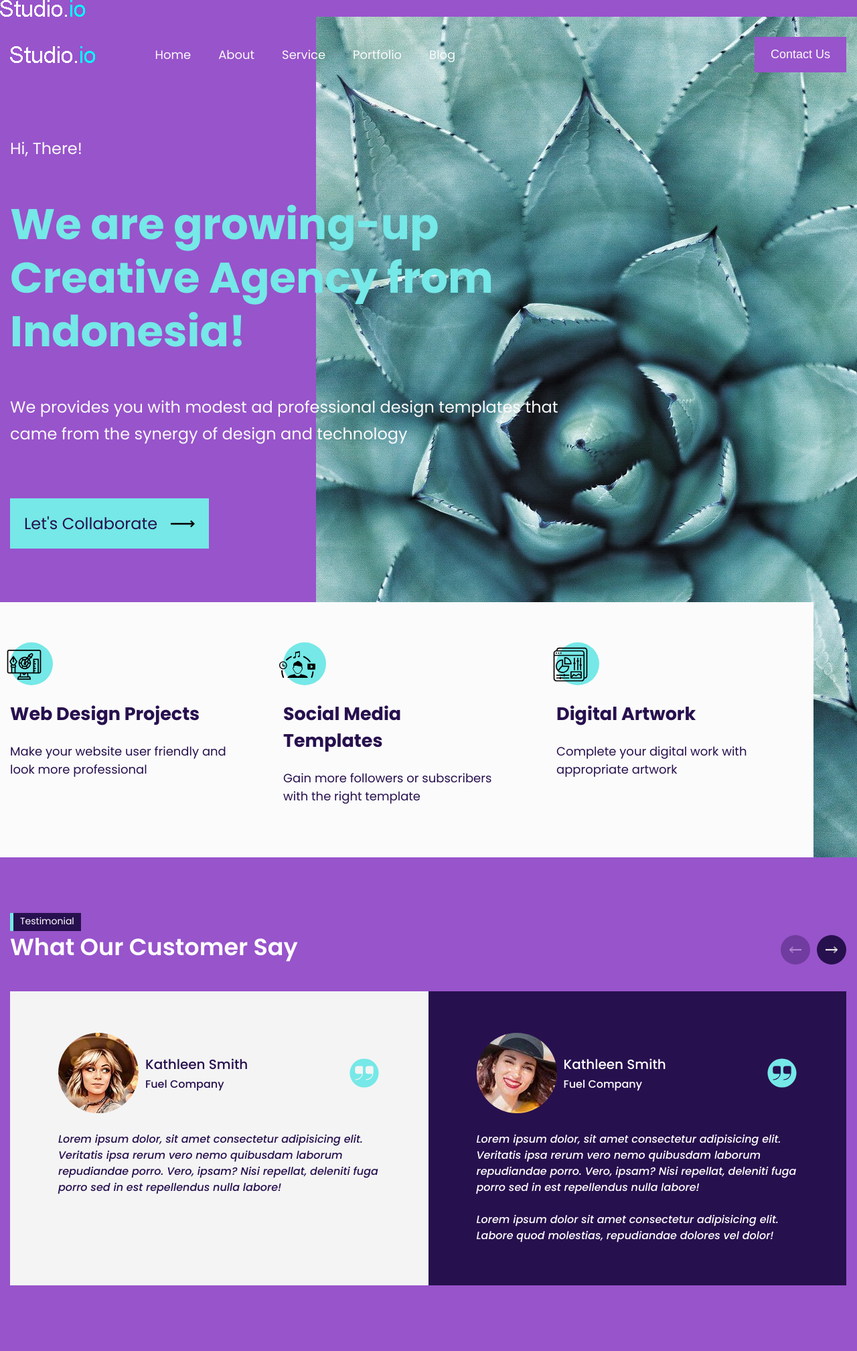
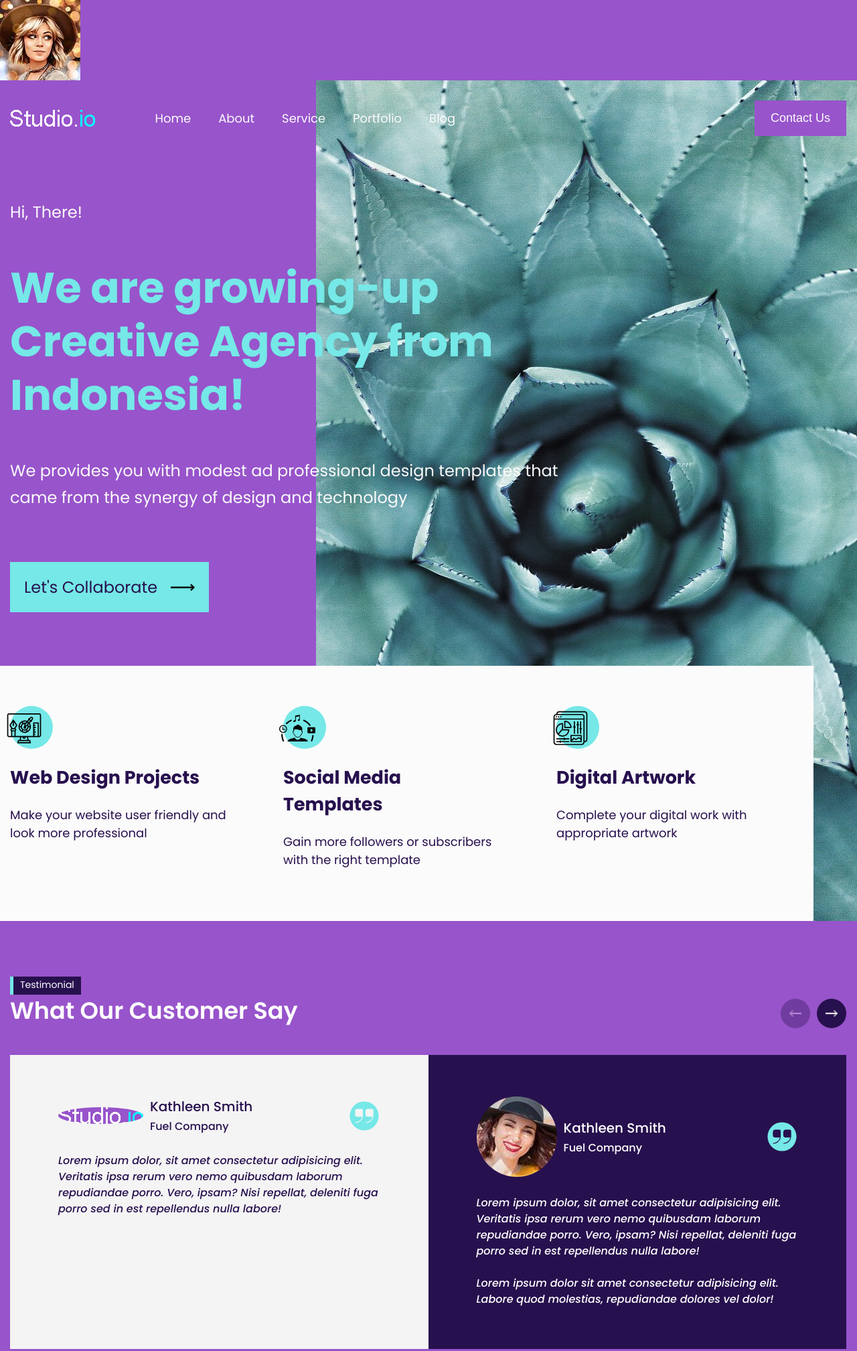
Before and after one commit to shuydo/studio, a plain HTML site: page index.html in a window 1280 px wide. Shown: the whole page at 67% size. Drawn offline with Linux system fonts and the light colour scheme.

Commit message:
replace user & logo imgs

```diff
--- a/index.html
+++ b/index.html
@@ -21,7 +21,7 @@
     <script src="js/index.js" defer></script>
   </head>
   <body>
-    <img src="img/logo.png" alt="Logos">
+    <img src="img/user1.jpg" alt="Logos">
     <section class="hero">
       <div class="hero__thumbs">
         <div class="thumbs">
@@ -163,7 +163,8 @@
             <div class="swiper-slide">
               <div class="swiper-slide__head">
                 <div class="thumb">
-                  <img src="img/user1.jpg" alt="User1" />
+                  <!-- <img src="img/user1.jpg" alt="User1" /> -->
+                   <img src="img/logo.png" alt="User1" />
                 </div>
 
                 <div class="swiper-slide__info">
```
